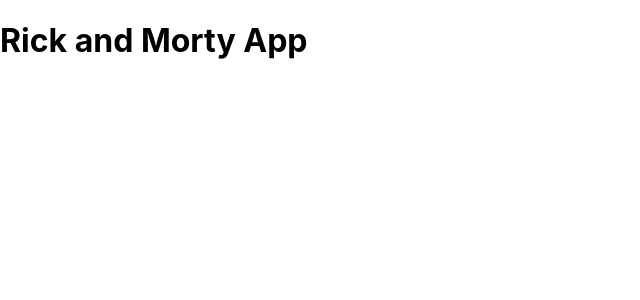
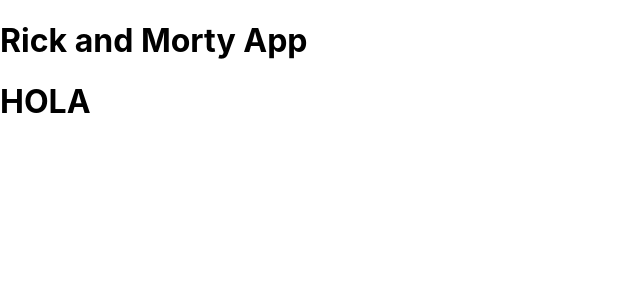
Before and after one commit to catalinafs/rick_and_morty_app, a React (Create React App) app: page / in a window 1280 px wide. Shown: the top 300 px of the page, without its empty margins (0-640 px from the left). Built offline with nearby package versions, Linux system fonts and the light colour scheme.

Commit message:
gitskjdfnksf

```diff
--- a/src/App.js
+++ b/src/App.js
@@ -2,6 +2,7 @@
   return (
     <div className="App">
       <h1>Rick and Morty App</h1>
+      <h1>HOLA</h1>
     </div>
   );
 }
```
